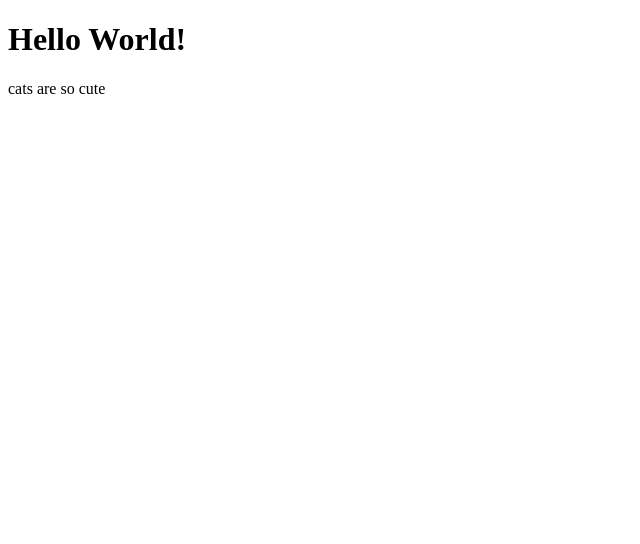
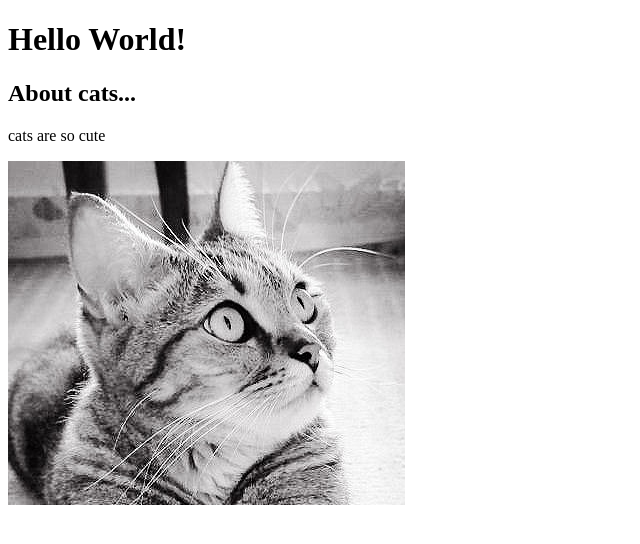
Before and after one commit to niloofarizadyar/hello-world, a plain HTML site: page index.html in a window 1280 px wide. Shown: the whole page, without its empty margins (0-640 px from the left). Drawn offline with Linux system fonts and the light colour scheme.

Commit message:
added image

```diff
--- a/index.html
+++ b/index.html
@@ -5,6 +5,8 @@
 	</head>
 	<body>
 		<h1>Hello World!</h1>
+		<h2>About cats...</h2>
 		<p>cats are so cute</p>
+		<img src="cat.jpg" />
 	</body>
 </html>
```
Also changed, not shown: cat.jpg (added).
